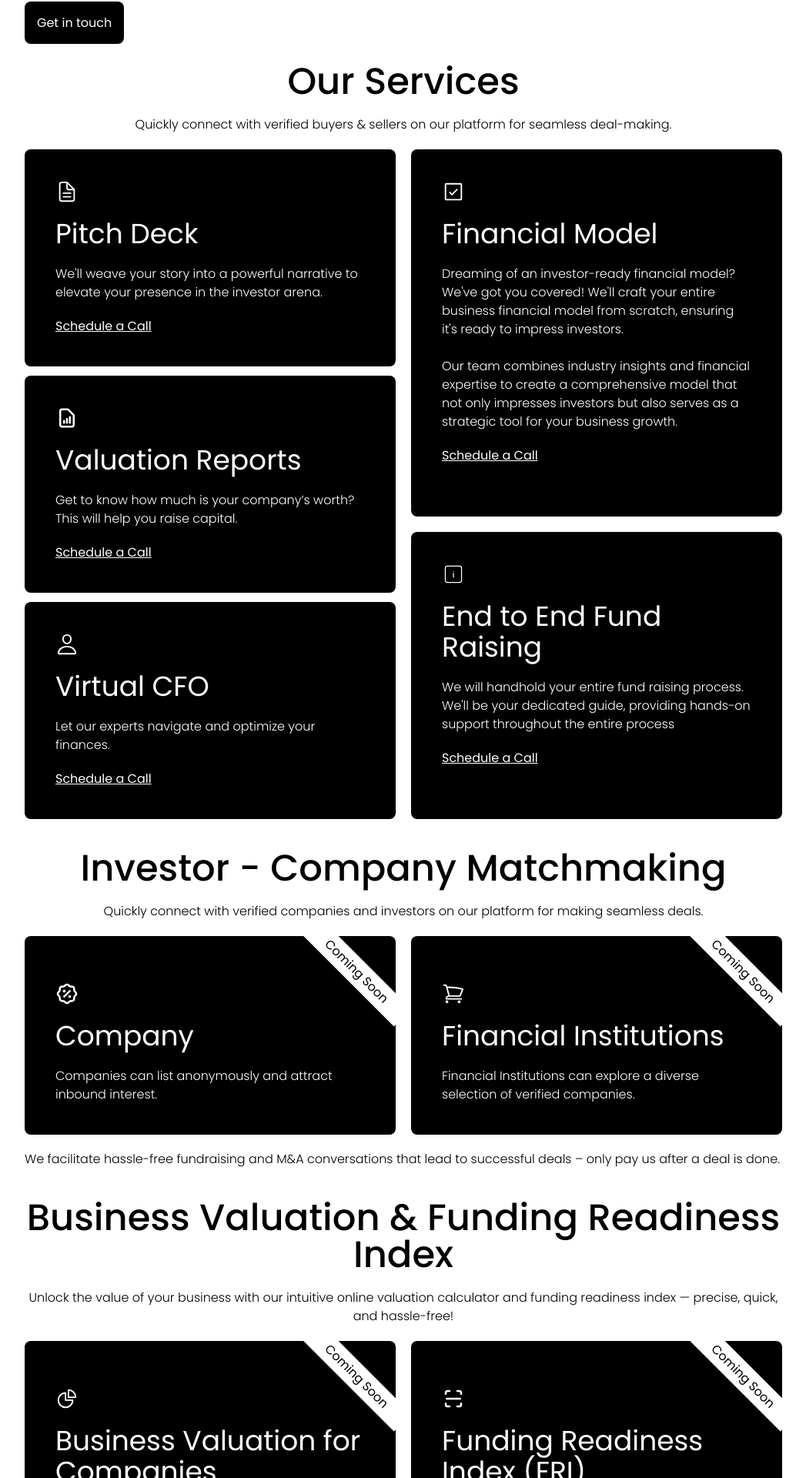
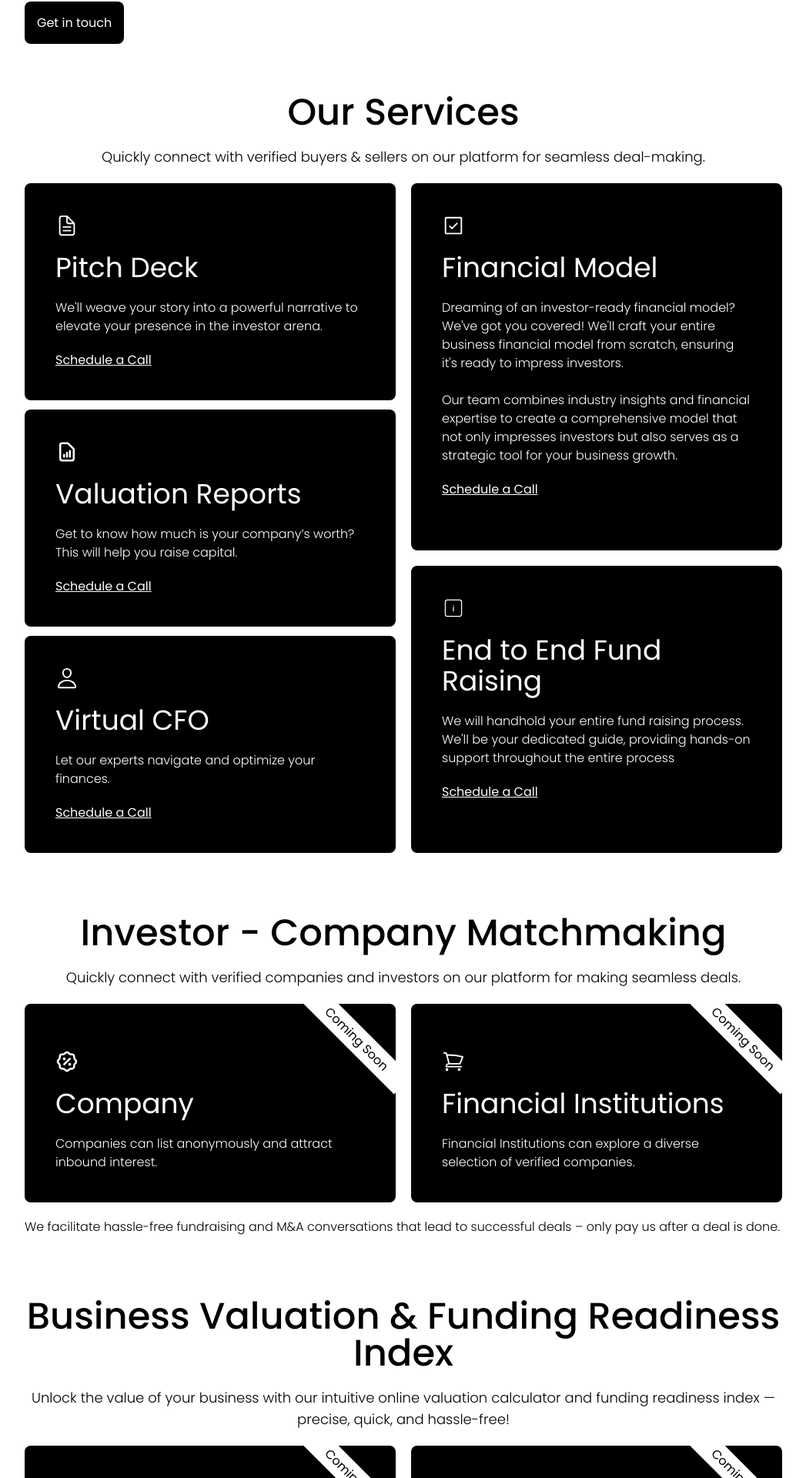
Before and after one commit to ameeshagireesh/odyssey-frontend, a Next.js app: page / in a window 1280 px wide. Shown: the part 342-2262 px from the top of the page at 77% size, without its empty margins (116-1163 px from the left). Built offline with nearby package versions, Linux system fonts and the light colour scheme.

Commit message:
fix: space in between vertical divs increased

```diff
--- a/src/app/page.jsx
+++ b/src/app/page.jsx
@@ -12,7 +12,7 @@ import { TbScan } from "react-icons/tb";
 const Home = () => {
   return (
 
-    <div className="flex-col space-y-10 py-10">
+    <div className="flex-col space-y-20 py-10">
       <div className="flex-col space-y-10">
         <p className="text-7xl font-bold leading-normal">
           We help you raise capital
@@ -33,7 +33,7 @@ const Home = () => {
 
       <div className="flex-col space-y-5">
         <p className="text-5xl font-medium text-center">Our Services</p>
-        <p className="font-extralight text-center">
+        <p className="font-extralight text-center text-lg">
           Quickly connect with verified buyers & sellers on our platform for
           seamless deal-making.
         </p>
@@ -119,7 +119,7 @@ const Home = () => {
           {" "}
           Investor - Company Matchmaking
         </p>
-        <p className="font-extralight text-center ">
+        <p className="font-extralight text-center text-lg">
           {" "}
           Quickly connect with verified companies and investors on our platform
           for making seamless deals.
@@ -162,7 +162,7 @@ const Home = () => {
           {" "}
           Business Valuation & Funding Readiness Index
         </p>
-        <p className="font-extralight text-center">
+        <p className="font-extralight text-center text-lg">
           {" "}
           Unlock the value of your business with our intuitive online valuation
           calculator and funding readiness index — precise, quick, and
```
